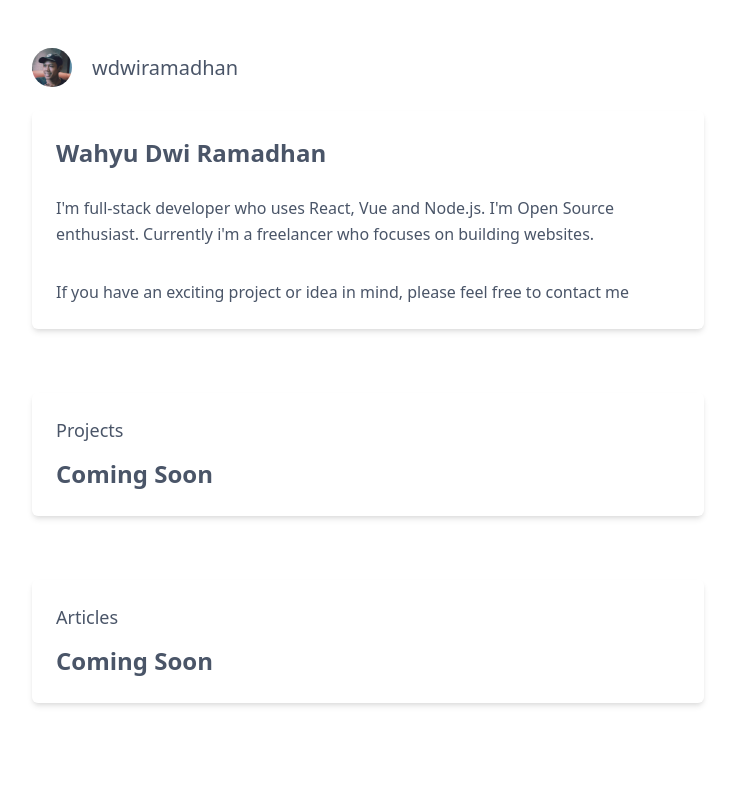
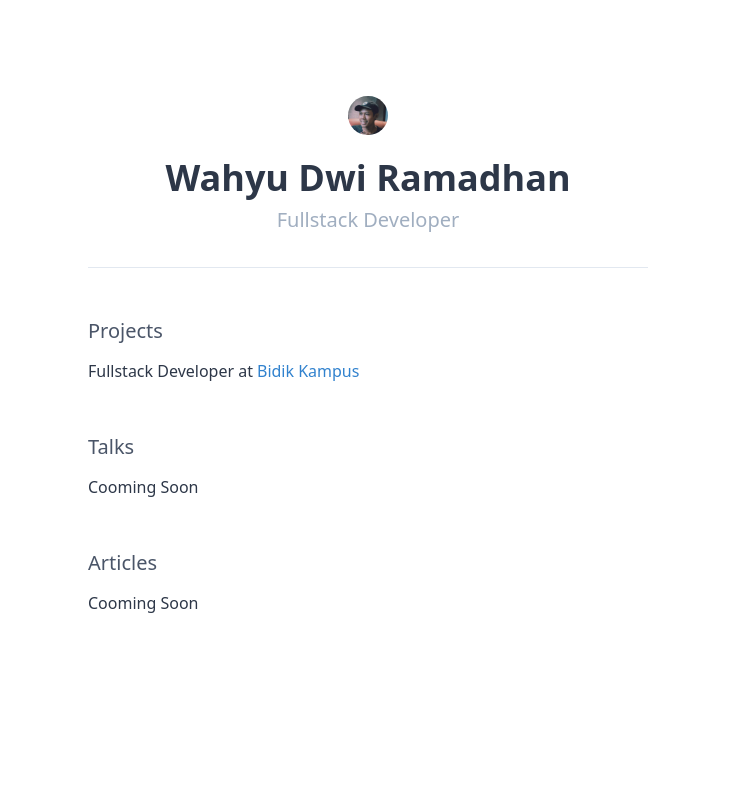
Before and after one commit to wdwiramadhan/wdwiramadhan, a Next.js app: page / in a window 1280 px wide. Shown: the top 800 px of the page, without its empty margins (272-1007 px from the left). Built offline with nearby package versions, Linux system fonts and the light colour scheme.

Commit message:
Change content

```diff
--- a/pages/index.tsx
+++ b/pages/index.tsx
@@ -10,42 +10,50 @@ export default function Index() {
           <title>wdwiramadhan</title>
         </Head>
         <Container>
-          <section className="flex flex-col mx-auto max-w-2xl mt-12">
-            <div className="flex flex-row">
-              <img
-                src="./assets/profile.jpg"
-                alt="profile picture"
-                className="rounded-full max-w-avatar"
-              />
-              <div className="text-xl text-gray-700 px-5 my-auto">
-                wdwiramadhan
-              </div>
-            </div>
-            <div className="rounded-md overflow-hidden shadow-md md:p-6 p-4 mt-6">
-              <p className="text-2xl font-bold text-gray-700">
+          <section className="mx-auto px-5 sm:px-2 max-w-xl mt-24">
+            <img
+              src="./assets/profile.jpg"
+              alt="profile picture"
+              className="mx-auto rounded-full max-w-avatar"
+            />
+            <div className="text-center mt-4">
+              <p className="text-3xl sm:text-4xl font-bold text-gray-800">
                 Wahyu Dwi Ramadhan
               </p>
-              <p className="text-md leading-relaxed text-gray-700 mt-6">
-                I'm full-stack developer who uses React, Vue and Node.js. I'm Open Source enthusiast.
-                Currently i'm a freelancer who focuses on building websites.
-              </p>
-              <p className="text-md leading-relaxed text-gray-700 mt-8">
-                If you have an exciting project or idea in mind, please feel free to
-                contact me
+              <p className="text-lg sm:text-xl text-gray-500">
+                Fullstack Developer
               </p>
             </div>
+            <hr className="mt-8" />
           </section>
-          <section className="flex flex-col mx-auto max-w-2xl mt-10 md:mt-16">
-            <div className="rounded-md overflow-hidden shadow-md md:p-6 p-4 py-6">
-              <div className="text-lg text-gray-700">Projects</div>
-              <p className="text-2xl font-bold text-gray-700 mt-3">Coming Soon</p>
-            </div>
+          <section className="flex flex-col px-5 sm:px-2 mx-auto max-w-xl mt-10 sm:mt-12">
+            <p className="text-xl text-gray-700">Projects</p>
+            <p className="text-gray-800 leading-relaxed mt-3">
+              Fullstack Developer at
+              <span>
+                <a
+                  href="https://bidikkampus.com/"
+                  className="ml-1 text-blue-600 hover:underline"
+                  target="_blank"
+                  rel="noreferrer"
+                  aria-label="next link"
+                >
+                  Bidik Kampus
+                </a>
+              </span>
+            </p>
           </section>
-          <section className="flex flex-col mx-auto max-w-2xl mt-10 md:mt-16">
-            <div className="rounded-md overflow-hidden shadow-md md:p-6 p-4 py-6">
-              <div className="text-lg text-gray-700">Articles</div>
-              <p className="text-2xl font-bold text-gray-700 mt-3">Coming Soon</p>
-            </div>
+          <section className="flex flex-col px-5 sm:px-2 mx-auto max-w-xl mt-10 sm:mt-12">
+            <p className="text-xl text-gray-700">Talks</p>
+            <p className="text-gray-800 leading-relaxed mt-3">
+             Cooming Soon
+            </p>
+          </section>
+          <section className="flex flex-col px-5 sm:px-2 mx-auto max-w-xl mt-10 sm:mt-12">
+            <p className="text-xl text-gray-700">Articles</p>
+            <p className="text-gray-800 leading-relaxed mt-3">
+             Cooming Soon
+            </p>
           </section>
         </Container>
       </Layout>
```
